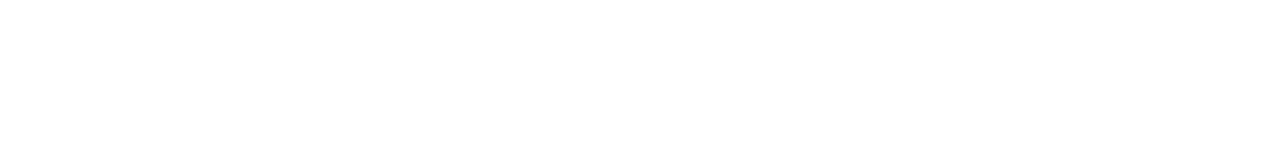
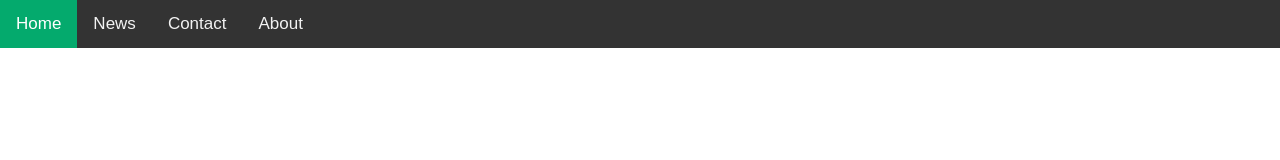
Before and after one commit to MK23-II/Shopping-Website, a plain HTML site: page index.html in a window 1280 px wide. Drawn offline with Linux system fonts and the light colour scheme.

Commit message:
added navbar (for now)

```diff
--- a/index.html
+++ b/index.html
@@ -1,12 +1,23 @@
 <!DOCTYPE html>
     <html lang="en">
+
     <head>
         <meta charset="UTF-8">
         <meta http-equiv="X-UA-Compatible" content="IE=edge">
         <meta name="viewport" content="width=device-width, initial-scale=1.0">
+        <link rel="stylesheet" href="style.css">
         <title>Shopping Website</title>
     </head>
+
     <body>
+
+        <!--Top Navigation-->
+        <div class="topnav">
+            <a class="active" href="#home">Home</a>
+            <a href="#news">News</a>
+            <a href="#contact">Contact</a>
+            <a href="#about">About</a>
+        </div>
 
     </body>
 </html>
--- /dev/null
+++ b/style.css
@@ -0,0 +1,28 @@
+body {
+    margin: 0;
+    font-family: Arial, Helvetica, sans-serif;
+  }
+
+  .topnav {
+    overflow: hidden;
+    background-color: #333;
+  }
+
+  .topnav a {
+    float: left;
+    color: #f2f2f2;
+    text-align: center;
+    padding: 14px 16px;
+    text-decoration: none;
+    font-size: 17px;
+  }
+
+  .topnav a:hover {
+    background-color: #ddd;
+    color: black;
+  }
+
+  .topnav a.active {
+    background-color: #04AA6D;
+    color: white;
+  }
```
Lines whose indentation alone changed are shown as unchanged.
